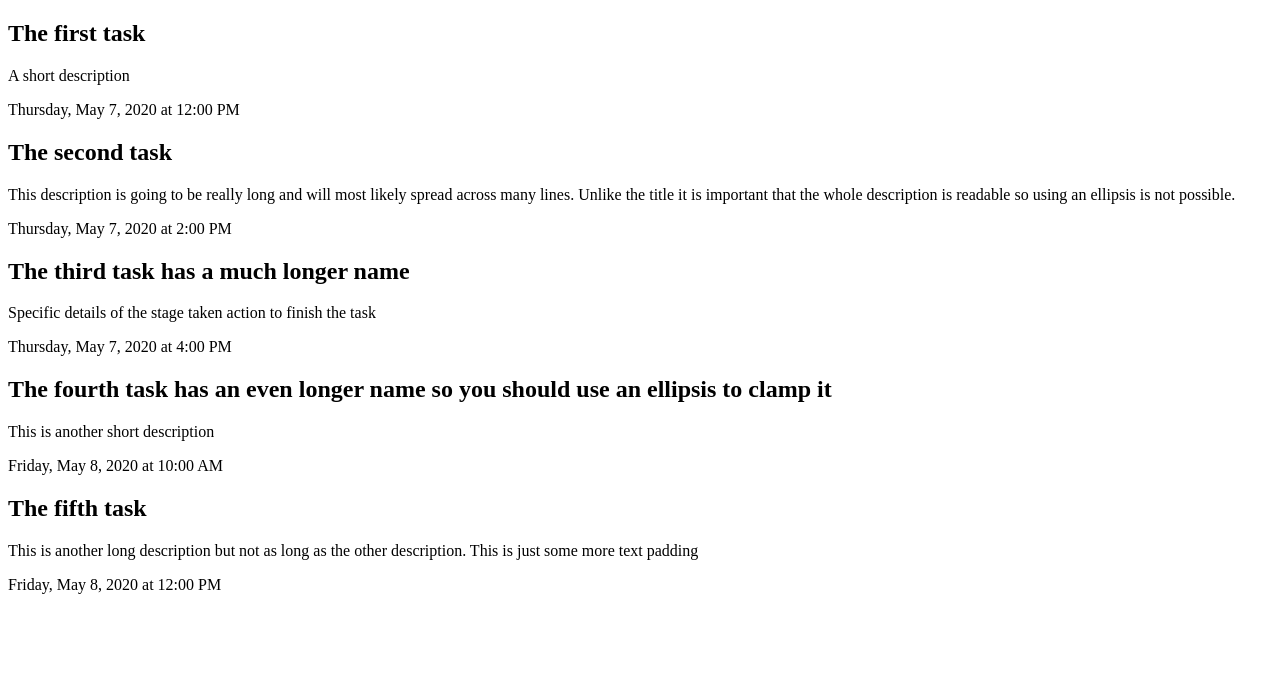
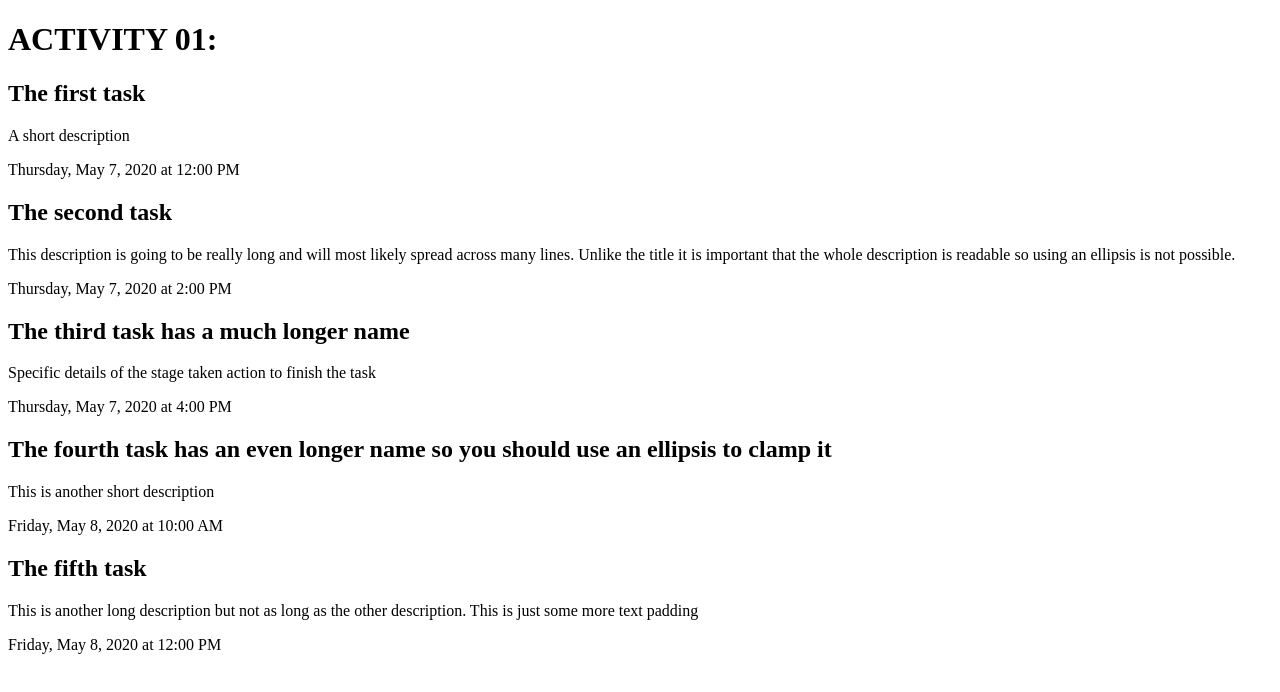
Before and after one commit to nathanaellloyd/task-dashboard, a React (Create React App) app: page / in a window 1280 px wide. Shown: the top 692 px of the page. Built offline with nearby package versions, Linux system fonts and the light colour scheme.

Commit message:
fix colon on task heading

```diff
--- a/src/Components/Task/Task.js
+++ b/src/Components/Task/Task.js
@@ -1,6 +1,6 @@
 import React, { Component } from 'react';
 import TaskCard from './TaskCard';
-// import TaskHeader from './TaskHeader';
+import TaskHeader from './TaskHeader';
 
 class Task extends Component {
     state = {
@@ -46,16 +46,16 @@ class Task extends Component {
 
     render () {
 
-    const taskHeader = (this.state.tasks.name);
+    const taskHeader = (
+            this.state.tasks.map((task) => {
+                return (
 
-    const header = (taskHeader) => {
-
-        return (
-                <div className="task-header">
-                    <h1>{taskHeader}:</h1>
-                </div>
-            );
-        };
+                    <TaskHeader
+                     taskHeader={task.name}
+                    />
+                );
+            })
+     );
 
      const tasks = (
         this.state.tasks[0].tasks.map((task) => {
@@ -74,7 +74,7 @@ class Task extends Component {
 
             <>
                 <div>
-                    {header}
+                    {taskHeader}
                 </div>
 
                 <div>
```
